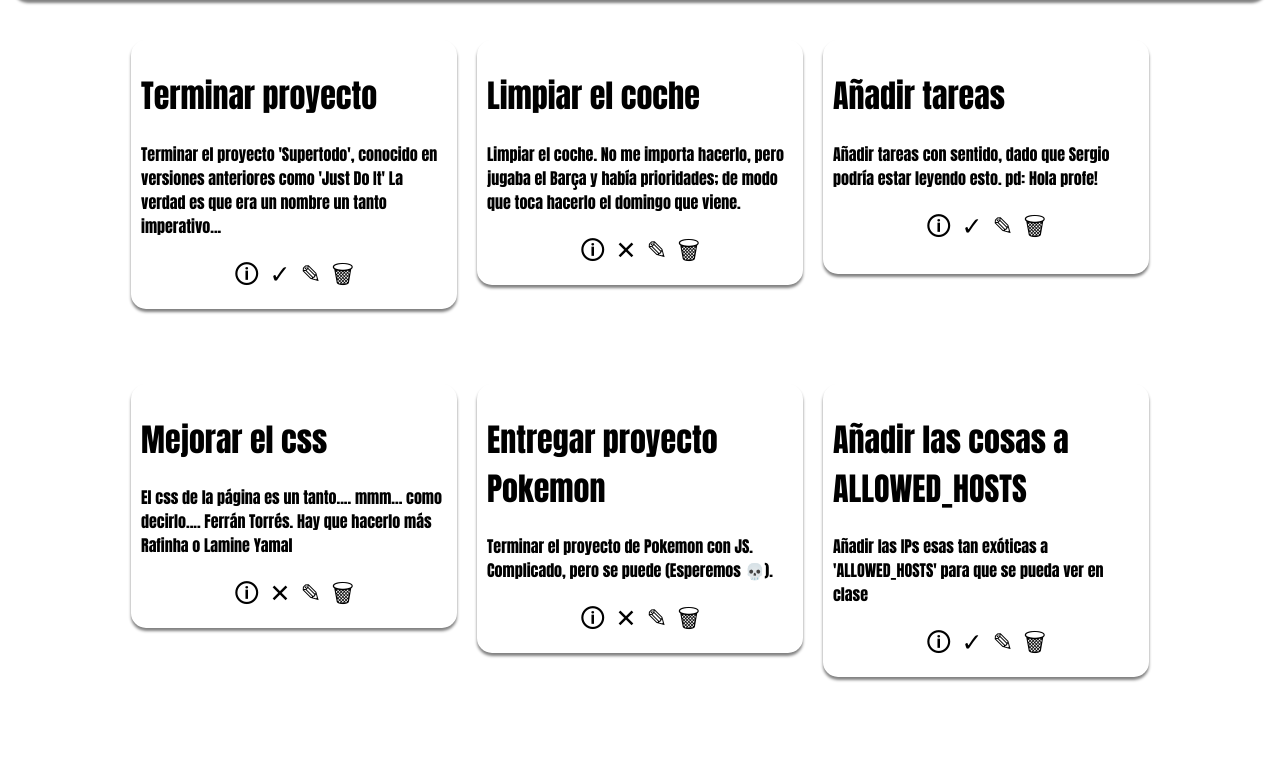
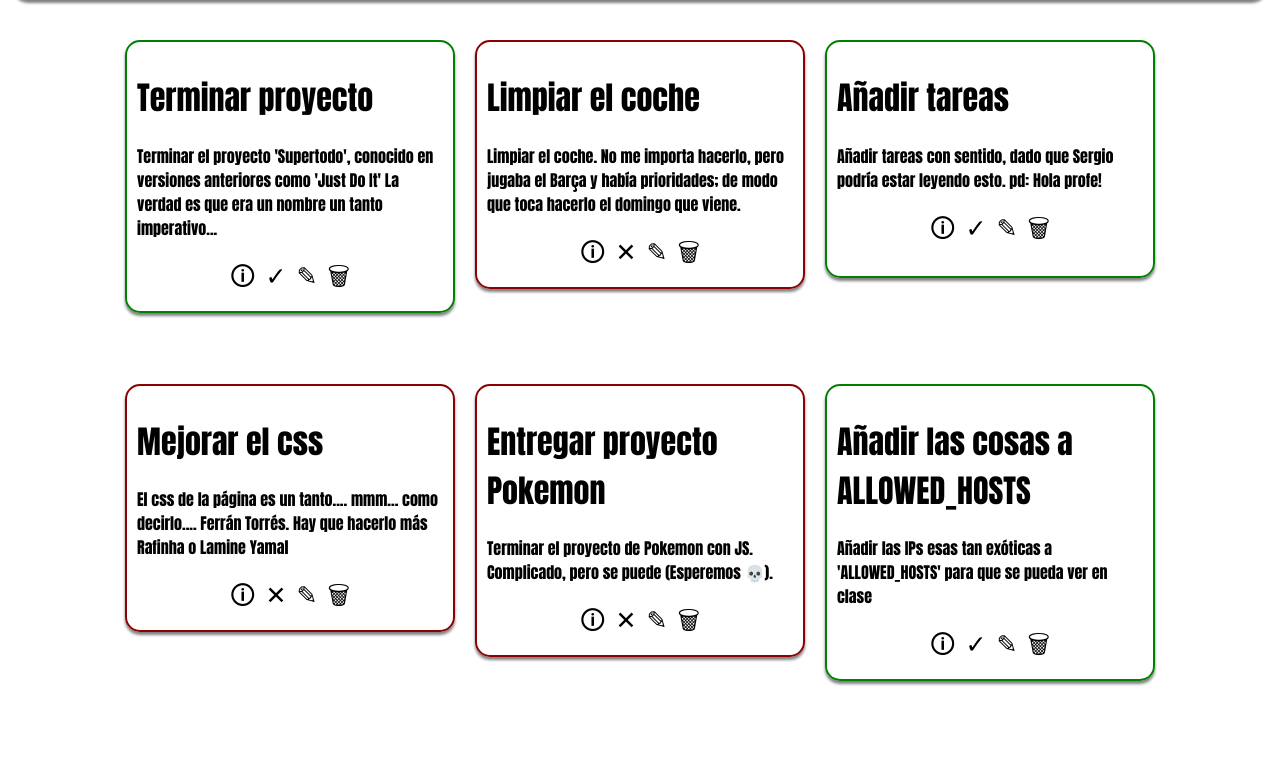
Before and after one commit to Angel170605/2DAW, a Django app: page /tasks/ in a window 1280 px wide. Shown: the part 86-856 px from the top of the page. Run offline with Django 5.2, Linux system fonts and the light colour scheme; data comes from the database, SQL or seed files in the repository.

Commit message:
Udating things

```diff
--- a/DSW/ut2/supertodo/tasks/static/tasks/tasklist.css
+++ b/DSW/ut2/supertodo/tasks/static/tasks/tasklist.css
@@ -61,11 +61,11 @@ task:hover {
 }
 
 .ready {
-  border: 2px green;
+  border: 2px solid green;
 }
 
-.pending {
-  border: 2px darkred;
+.unready {
+  border: 2px solid darkred;
 }
 
 taskoptions {
--- a/DSW/ut2/supertodo/tasks/templates/tasks/tasklist.html
+++ b/DSW/ut2/supertodo/tasks/templates/tasks/tasklist.html
@@ -17,8 +17,12 @@
   <a href="{% url 'tasks:add' %}">Añadir tarea</a>
 </nav>
   <tasks>
-    {% for task in tasks %}
-      <task class="ready">
+      {% for task in tasks %}
+      {% if task.done %}
+        <task class="ready">
+      {% else %}
+          <task class="unready">
+      {% endif %}
         <h1>{{ task.name }}</h1>
         <p>{{ task.description }}</p>
         <taskoptions>
```
Also changed, not shown: DEW/Ejercicios JS Ocutbre/batiseñal.jpg (added), 3 other files.
